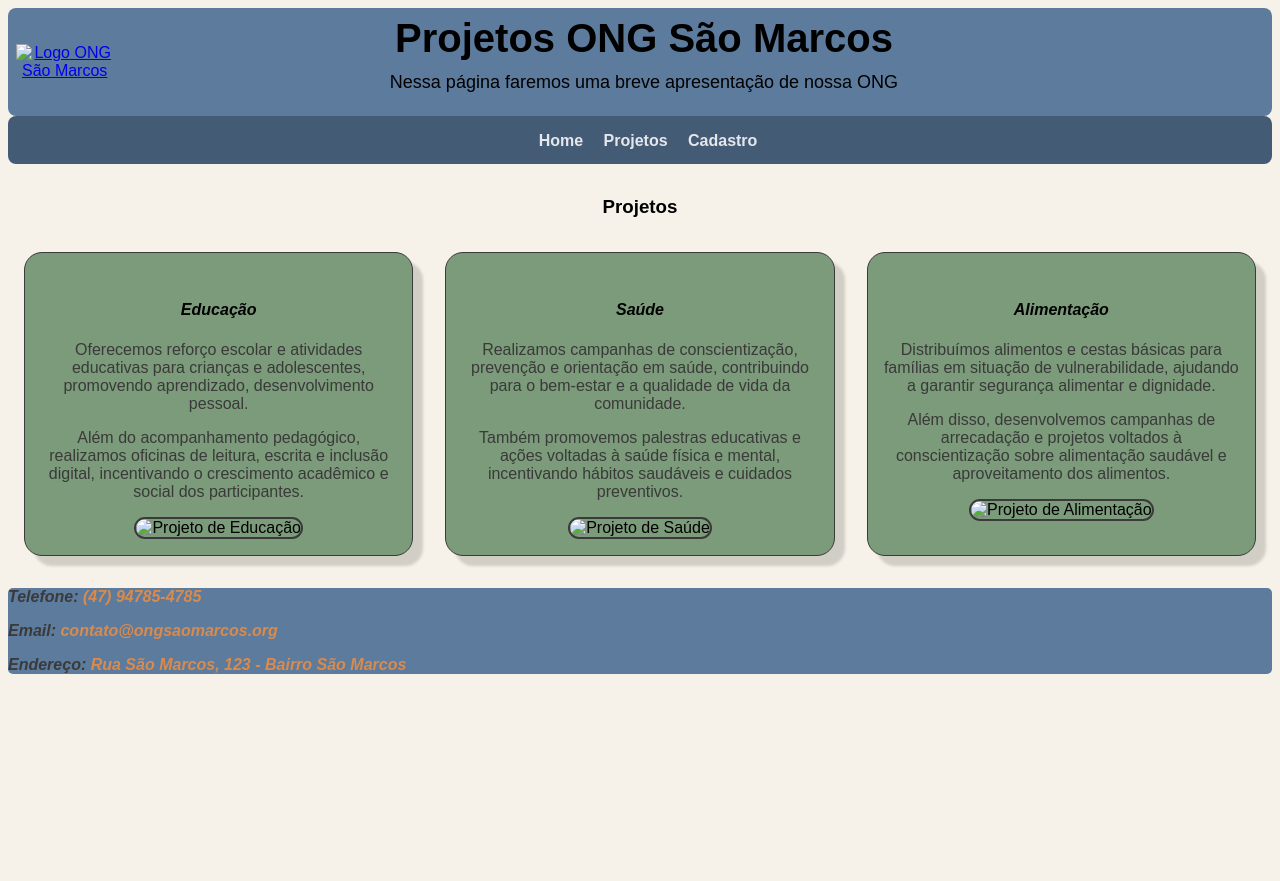
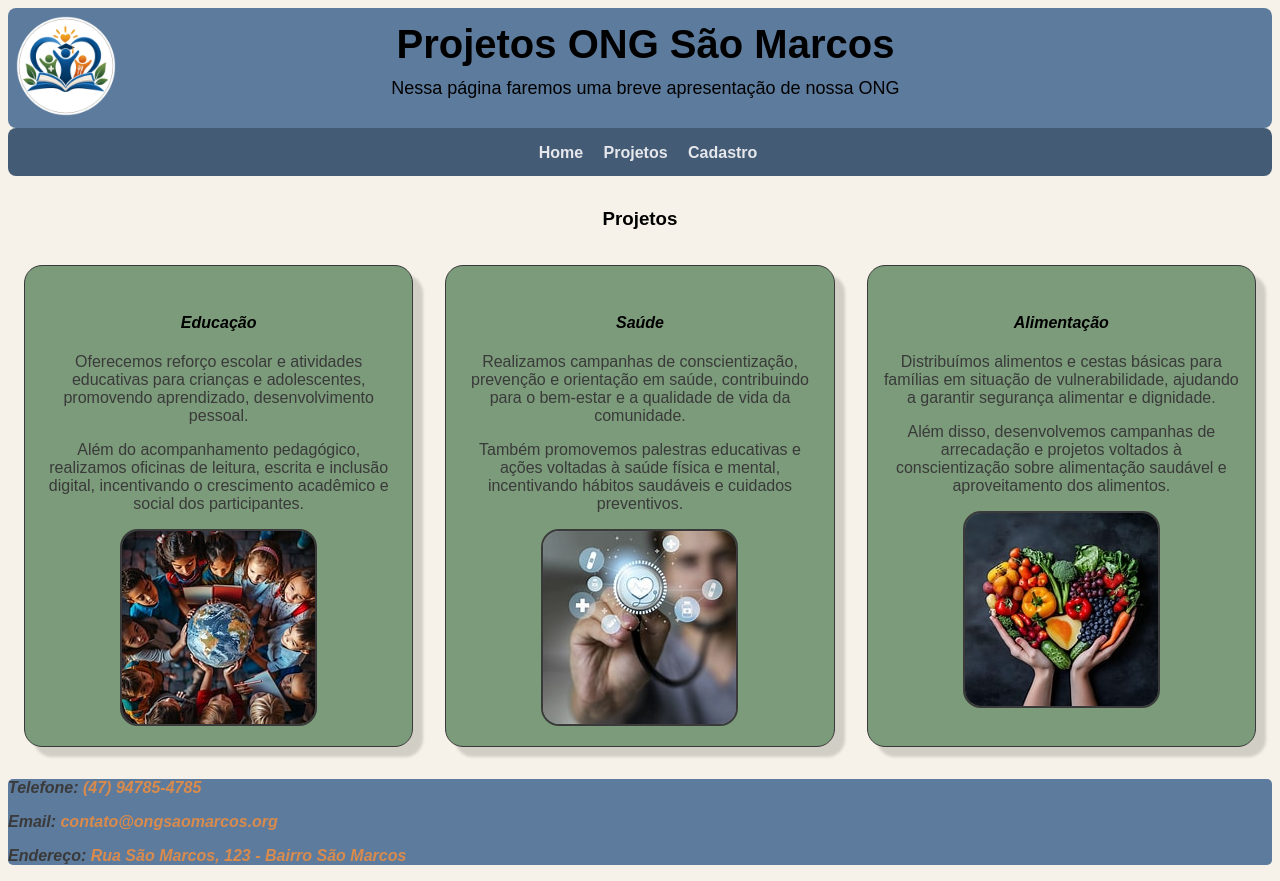
Before and after one commit to NegherbonBryan/Projeto-ONG, a plain HTML site: page project.html in a window 1280 px wide. Before the commit the page ends 800 px from the top, so only its background shows below. Drawn offline with Linux system fonts and the light colour scheme.

Commit message:
Fix image paths and clean up HTML entities
Updated image paths and removed unnecessary HTML entities.

```diff
--- a/project.html
+++ b/project.html
@@ -10,7 +10,7 @@
     <header>
       <a href="index.html">
         <img
-          src="Image/Logo-ONG-São-Marcos.png"
+          src="Logo-ONG-São-Marcos.png"
           alt="Logo ONG São Marcos"
           class="logo"
         />
@@ -42,7 +42,7 @@
             social dos participantes.
           </p>
           <img
-            src="Image/Educação.jpg"
+            src="Educação.jpg"
             alt="Projeto de Educação"
             class="img-projetos"
           />
@@ -61,7 +61,7 @@
             preventivos.
           </p>
           <img
-            src="Image/Saude.jpg"
+            src="Saude.jpg"
             alt="Projeto de Saúde"
             class="img-projetos"
           />
@@ -80,7 +80,7 @@
             aproveitamento dos alimentos.
           </p>
           <img
-            src="Image/Alimentação.jpg"
+            src="Alimentação.jpg"
             alt="Projeto de Alimentação"
             class="img-projetos"
           />
```
